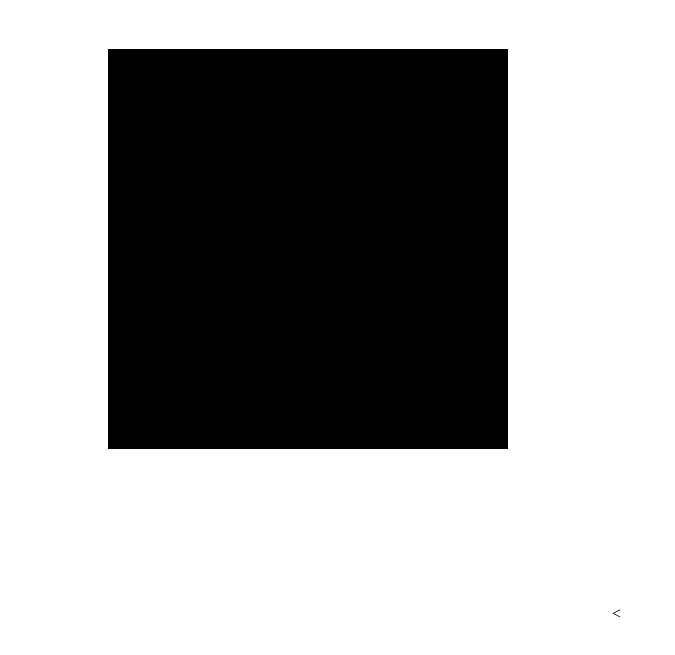
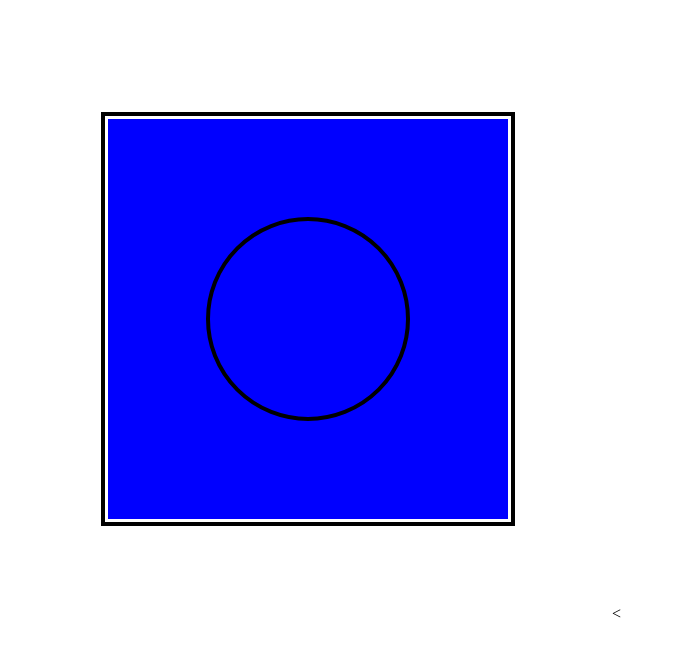
Before and after one commit to folusosamuel/canvas, a plain HTML site: page index.html in a window 1280 px wide. Shown: the part 61-716 px from the top of the page, without its empty margins (0-675 px from the left). Drawn offline with Linux system fonts and the light colour scheme.

Commit message:
Draw rect, arch with stroke re-sized and colored

```diff
--- a/index.html
+++ b/index.html
@@ -10,7 +10,20 @@
     <<script type="text/javascript">
       let canvas = document.querySelector('canvas');
       let context = canvas.getContext('2d');
-      context.fillRect(100,30,400,400);
+      context.fillStyle = 'blue'; //must preceed the drawing
+
+      context.fillRect(100,100,400,400);
+      context.beginPath();
+
+      context.lineWidth = 4;
+      context.beginPath();
+      context.rect(95,95, 410, 410);
+      context.stroke();
+
+      context.beginPath();
+      context.arc(300, 300, 100, 0, Math.PI *2);
+      context.stroke();
+
     </script>
   </body>
 </html>
```
